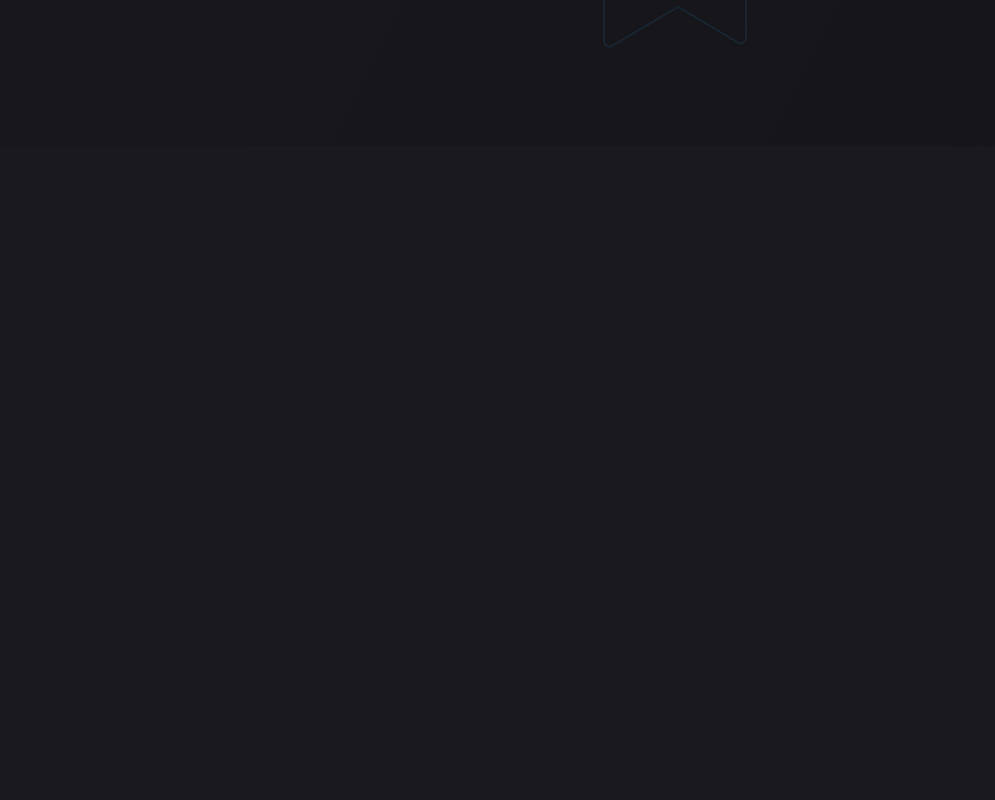
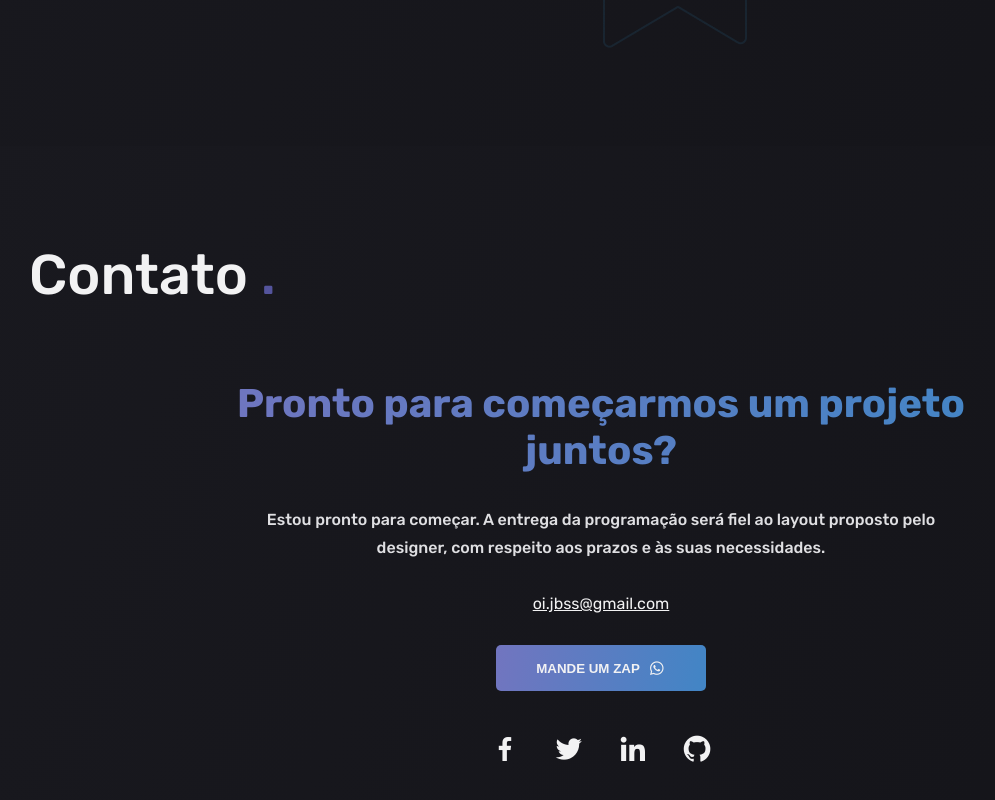
Before and after one commit to jacksonbrunoss/jackson-portfolio, a Vue app: page / in a window 1280 px wide. Shown: the part 1378-2178 px from the top of the page, without its empty margins (39-1034 px from the left). Before the commit the page ends 1524 px from the top, so only its background shows below. Built offline with nearby package versions, Linux system fonts and the light colour scheme.

Commit message:
Componet Contact

```diff
--- a/src/App.vue
+++ b/src/App.vue
@@ -3,6 +3,7 @@
     <Navbar />
     <Header />
     <About />
+    <Contact />
   </div>
 </template>
 
@@ -10,12 +11,14 @@
 import Navbar from "@/components/Header/Navbar";
 import Header from "@/components/Header/Header";
 import About from "@/components/About/About";
+import Contact from "@/components/Contact/Contact";
 export default {
   name: "App",
   components: {
     Navbar,
     Header,
-    About
+    About,
+    Contact
   }
 };
 </script>
--- /dev/null
+++ b/src/components/Contact/Contact.vue
@@ -0,0 +1,85 @@
+<template>
+  <section class="contact">
+    <div class="container">
+      <div class="content">
+        <Title :title="title" />
+        <div class="content-box">
+          <h3>Pronto para começarmos um projeto juntos?</h3>
+          <p>Estou pronto para começar. A entrega da programação será fiel ao layout proposto pelo designer, com respeito aos prazos e às suas necessidades.</p>
+          <a href="#" class="mail">oi.jbss@gmail.com</a>
+          <button class="btn btn-contact">
+            mande um zap
+            <i class="bx bxl-whatsapp"></i>
+          </button>
+          <SocialLinks />
+        </div>
+      </div>
+    </div>
+  </section>
+</template>
+
+<script>
+import Title from "@/components/Global/Title";
+import SocialLinks from "@/components/Global/SocialLinks";
+export default {
+  name: "Contact",
+  data() {
+    return {
+      title: "Contato"
+    };
+  },
+  components: {
+    Title,
+    SocialLinks
+  }
+};
+</script>
+
+<style lang="scss" scoped>
+.contact {
+  width: 100%;
+  background: var(--gradient);
+  padding: 96px 15px;
+}
+.content-box {
+  max-width: 800px;
+  margin: auto;
+  display: flex;
+  flex-direction: column;
+  align-items: center;
+  h3 {
+    font-size: 2.5rem;
+    background: linear-gradient(99.56deg, #7474bf -5.2%, #348ac7 128.15%);
+    -webkit-background-clip: text;
+    -webkit-text-fill-color: transparent;
+    padding: 32px 0px;
+    text-align: center;
+  }
+  p {
+    text-align: center;
+    color: var(--lighter);
+    line-height: 28px;
+    max-width: 700px;
+    font-weight: 500;
+    padding-bottom: 32px;
+  }
+  a {
+    color: var(--light);
+    text-decoration: underline;
+    transition: 0.2s linear;
+    &:hover {
+      color: var(--primary);
+      transition: 0.2s linear;
+    }
+  }
+  .btn-contact {
+    margin: 32px 0px;
+    display: flex;
+    align-items: center;
+    i {
+      margin-left: 8px;
+      font-size: 1.125rem;
+    }
+  }
+}
+</style>
--- a/src/components/Global/SocialLinks.vue
+++ b/src/components/Global/SocialLinks.vue
@@ -37,7 +37,7 @@ export default {
   > li a i {
     color: var(--light);
     font-size: 2rem;
-    margin: 10px 32px 10px 0px;
+    margin: 10px 16px 10px 16px;
     transition: 0.3s linear;
     &:hover {
       color: var(--primary);
```
